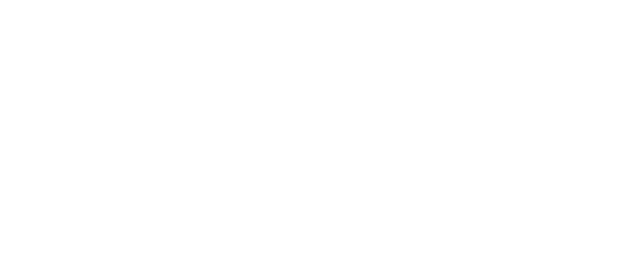
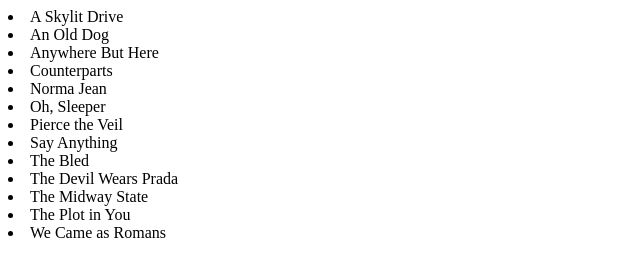
Before and after one commit to acciojob/sorting-articles-Mohdlateef, a website: page main.html in a window 1280 px wide. Shown: the whole page, without its empty margins (0-640 px from the left). Drawn offline with Linux system fonts and the light colour scheme.

Commit message:
created a submission

```diff
--- a/main.html
+++ b/main.html
@@ -8,6 +8,7 @@
 
 <body>
 	<!-- the entire body must be written by student -->
+	<div id="root"></div>
     <script type="text/javascript" src="./script.js">
 </script>
 
--- a/script.js
+++ b/script.js
@@ -1 +1,11 @@
 //your JS code here. If required.
+let root=document.getElementById("root");
+// root.innerText="abc"
+const bands = ['The Plot in You', 'The Devil Wears Prada', 'Pierce the Veil', 'Norma Jean', 'The Bled', 'Say Anything', 'The Midway State', 'We Came as Romans', 'Counterparts', 'Oh, Sleeper', 'A Skylit Drive', 'Anywhere But Here', 'An Old Dog'];
+let arr=bands.sort();
+arr.map((ele)=>{
+	let li=document.createElement("li")
+	li.innerText=ele;
+	root.append(li);
+
+})
```
